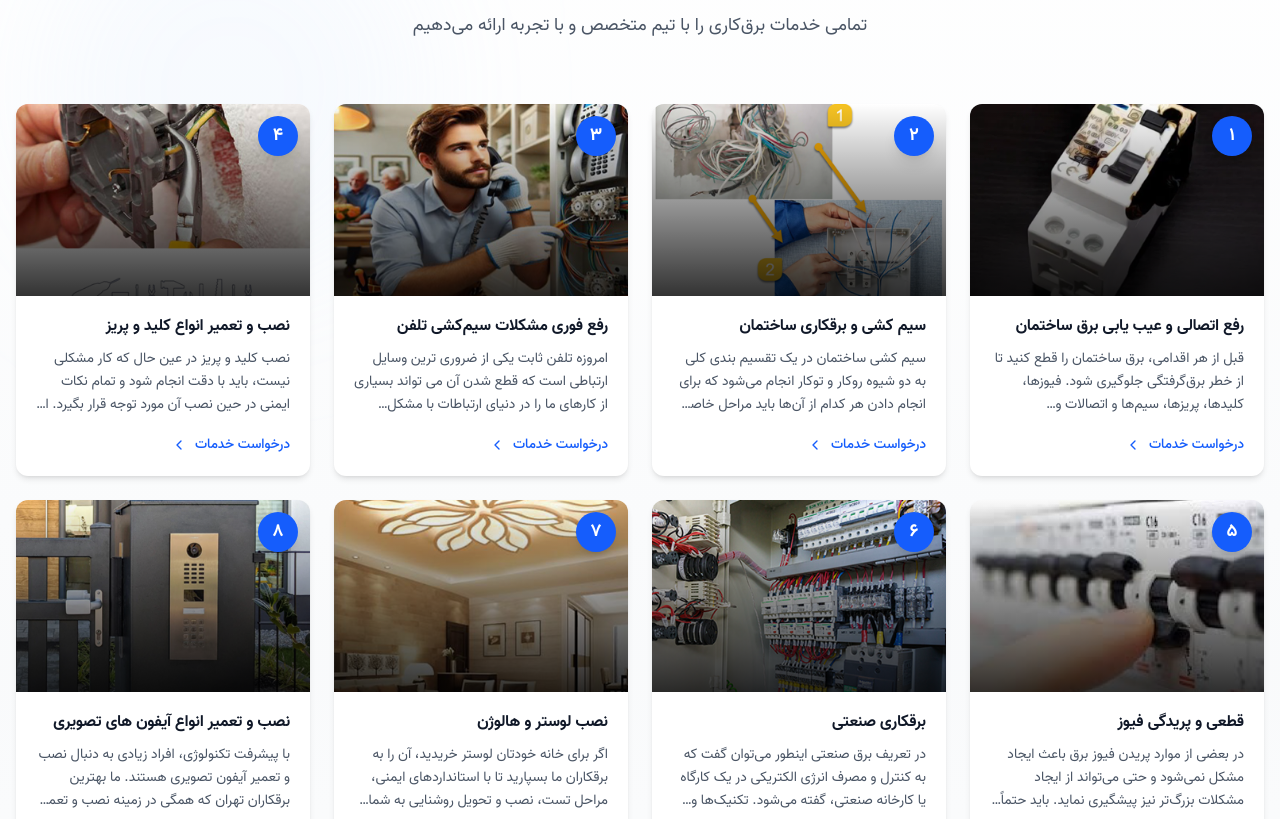
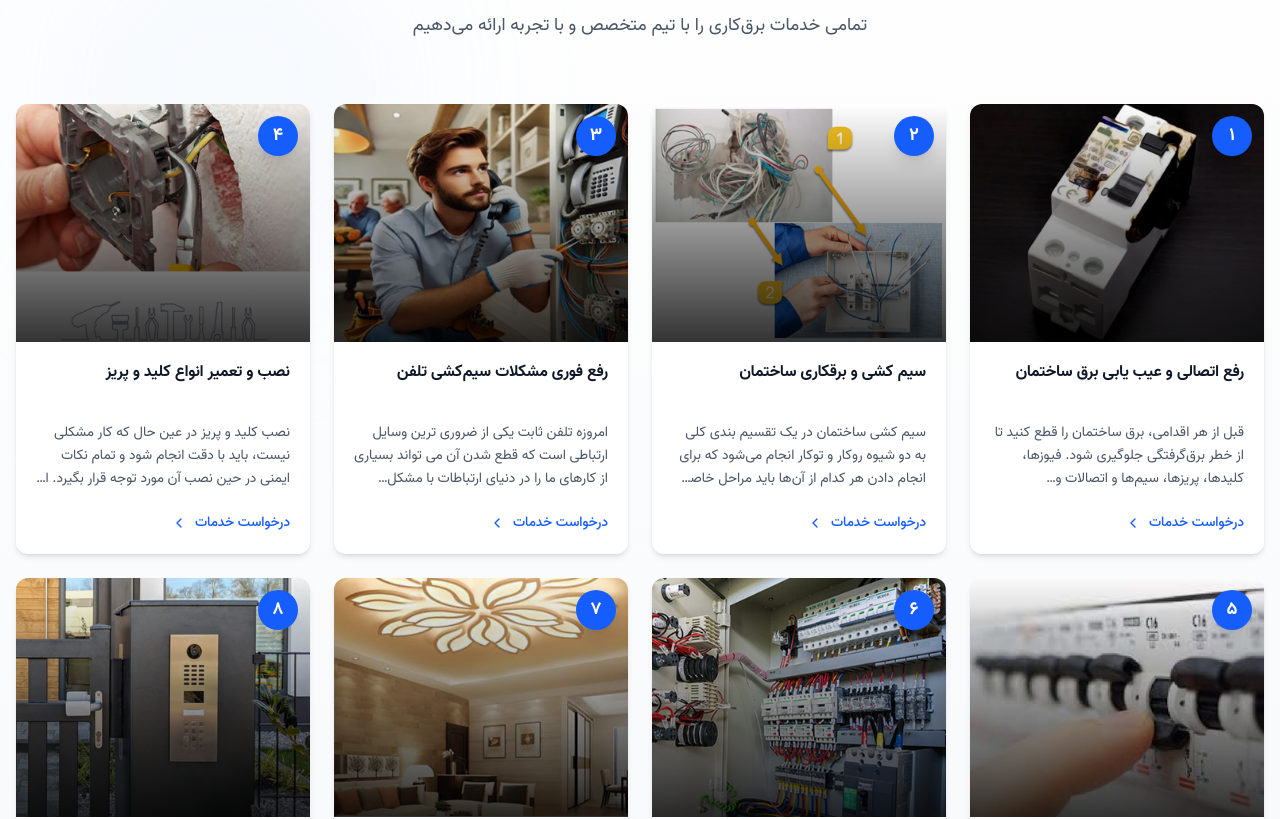
Before and after one commit to atadi/memareh-redesign, a Next.js app: page / in a window 1280 px wide. Shown: the part 978-1797 px from the top of the page. Built offline with nearby package versions, Linux system fonts and the light colour scheme.

Commit message:
Fix image sizing with aspect-ratio and eliminate flicker with proper conditional classes

```diff
--- a/src/components/home/ServiceCategories.tsx
+++ b/src/components/home/ServiceCategories.tsx
@@ -92,72 +92,83 @@ export function ServiceCategories() {
           </p>
         </div>
 
-        {/* All Services Grid - 4 columns on desktop, 2 on tablet, 1 on mobile */}
+        {/* All Services Grid */}
         <div className="grid grid-cols-1 md:grid-cols-2 lg:grid-cols-3 xl:grid-cols-4 gap-6 mb-12">
-          {categories.map((category, index) => (
+          {categories.map((category, index) => {
+            const isHovered = hoveredCard === index
+
+            return (
               <div
                 key={index}
-              className="group relative bg-white rounded-xl shadow-md hover:shadow-2xl transition-all duration-500 overflow-hidden"
+                className="relative bg-white rounded-xl shadow-md hover:shadow-2xl transition-shadow duration-500 overflow-hidden"
                 onMouseEnter={() => setHoveredCard(index)}
                 onMouseLeave={() => setHoveredCard(null)}
               >
-              {/* Image Container - Fixed aspect ratio and proper sizing */}
-              <div className="relative w-full h-48 overflow-hidden bg-gray-100">
+                {/* Image Container - Exact aspect ratio for 370x300 */}
+                <div className="relative w-full aspect-[370/300] overflow-hidden bg-gray-100">
                   <Image
                     src={category.image}
                     alt={category.title}
-                  fill
-                  sizes="(max-width: 768px) 100vw, (max-width: 1024px) 50vw, (max-width: 1280px) 33vw, 25vw"
-                  className="object-cover transition-transform duration-700 group-hover:scale-110"
+                    width={370}
+                    height={300}
+                    className={`w-full h-full object-cover transition-transform duration-700 ${
+                      isHovered ? 'scale-110' : 'scale-100'
+                    }`}
+                    priority={index < 4}
                   />
                   {/* Gradient Overlay */}
                   <div className="absolute inset-0 bg-gradient-to-t from-black/80 via-black/40 to-transparent" />
 
-                {/* Number Badge */}
-                <div className="absolute top-3 right-3 w-10 h-10 bg-blue-600 text-white rounded-full flex items-center justify-center font-bold text-lg shadow-lg">
+                  {/* Number Badge - Always visible */}
+                  <div className="absolute top-3 right-3 w-10 h-10 bg-blue-600 text-white rounded-full flex items-center justify-center font-bold text-lg shadow-lg z-10">
                     {index + 1}
                   </div>
 
-                {/* Hover Icon - Only show on the hovered card */}
-                {hoveredCard === index && (
-                  <div className="absolute top-3 left-3 w-10 h-10 bg-white/20 backdrop-blur-sm rounded-full flex items-center justify-center animate-in fade-in zoom-in duration-300">
+                  {/* Hover Icon - Conditional rendering */}
+                  <div className={`absolute top-3 left-3 w-10 h-10 bg-white/20 backdrop-blur-sm rounded-full flex items-center justify-center z-10 transition-all duration-300 ${
+                    isHovered ? 'opacity-100 scale-110' : 'opacity-0 scale-90'
+                  }`}>
                     <ArrowUpRight className="w-5 h-5 text-white" />
                   </div>
-                )}
                 </div>
 
                 {/* Content */}
                 <div className="p-5">
                   {/* Title */}
-                <h3 className={`text-base font-bold mb-3 leading-tight line-clamp-2 transition-colors duration-300 ${
-                  hoveredCard === index ? 'text-blue-600' : 'text-gray-900'
+                  <h3 className={`text-base font-bold mb-3 leading-tight min-h-[3rem] transition-colors duration-300 ${
+                    isHovered ? 'text-blue-600' : 'text-gray-900'
                   }`}>
-                  {category.title}
+                    <span className="line-clamp-2">{category.title}</span>
                   </h3>
 
-                {/* Description - Only expand the hovered card */}
-                <p className={`text-gray-600 text-sm leading-relaxed mb-4 transition-all duration-300 ${
-                  hoveredCard === index ? 'line-clamp-none' : 'line-clamp-3'
-                }`}>
+                  {/* Description */}
+                  <p className="text-gray-600 text-sm leading-relaxed mb-4 min-h-[4.5rem]">
+                    <span className={isHovered ? 'line-clamp-none' : 'line-clamp-3'}>
                       {category.description}
+                    </span>
                   </p>
 
                   {/* CTA Link */}
                   <Link
                     href="/booking"
-                  className="inline-flex items-center gap-2 text-blue-600 font-medium text-sm hover:gap-3 transition-all"
+                    className={`inline-flex items-center text-blue-600 font-medium text-sm transition-all duration-300 ${
+                      isHovered ? 'gap-3' : 'gap-2'
+                    }`}
                   >
                     <span>درخواست خدمات</span>
-                  <ChevronLeft className="w-4 h-4 transition-transform hover:translate-x-1" />
+                    <ChevronLeft className={`w-4 h-4 transition-transform duration-300 ${
+                      isHovered ? 'translate-x-1' : 'translate-x-0'
+                    }`} />
                   </Link>
                 </div>
 
-              {/* Decorative Border on Hover - Only on hovered card */}
-              {hoveredCard === index && (
-                <div className="absolute inset-x-0 bottom-0 h-1 bg-gradient-to-r from-blue-600 to-purple-600 animate-in slide-in-from-left duration-500" />
-              )}
+                {/* Decorative Border - Conditional rendering */}
+                <div className={`absolute inset-x-0 bottom-0 h-1 bg-gradient-to-r from-blue-600 to-purple-600 transition-transform duration-500 origin-left ${
+                  isHovered ? 'scale-x-100' : 'scale-x-0'
+                }`} />
               </div>
-          ))}
+            )
+          })}
         </div>
 
         {/* Bottom CTA */}
```
Lines whose indentation alone changed are shown as unchanged.
